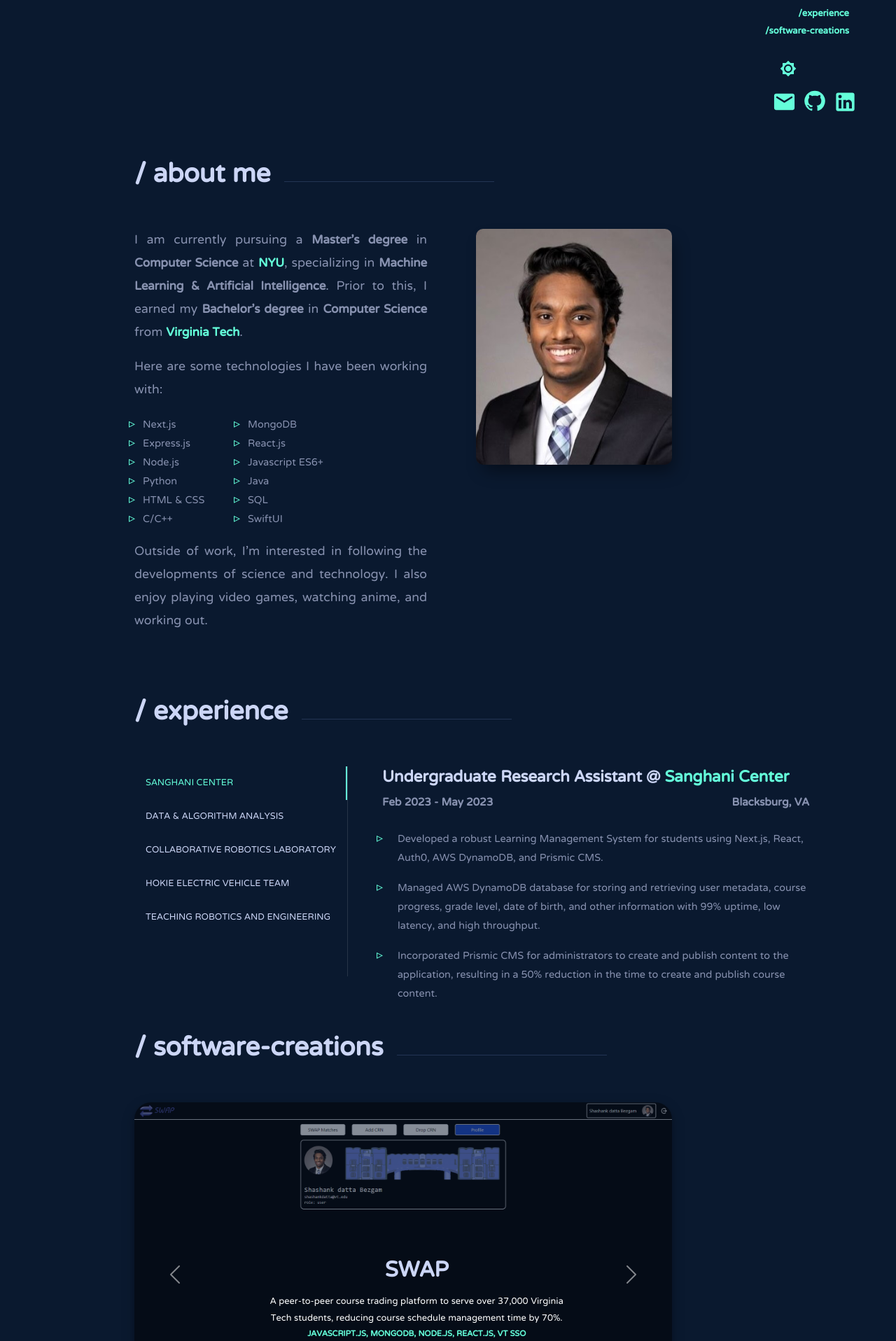
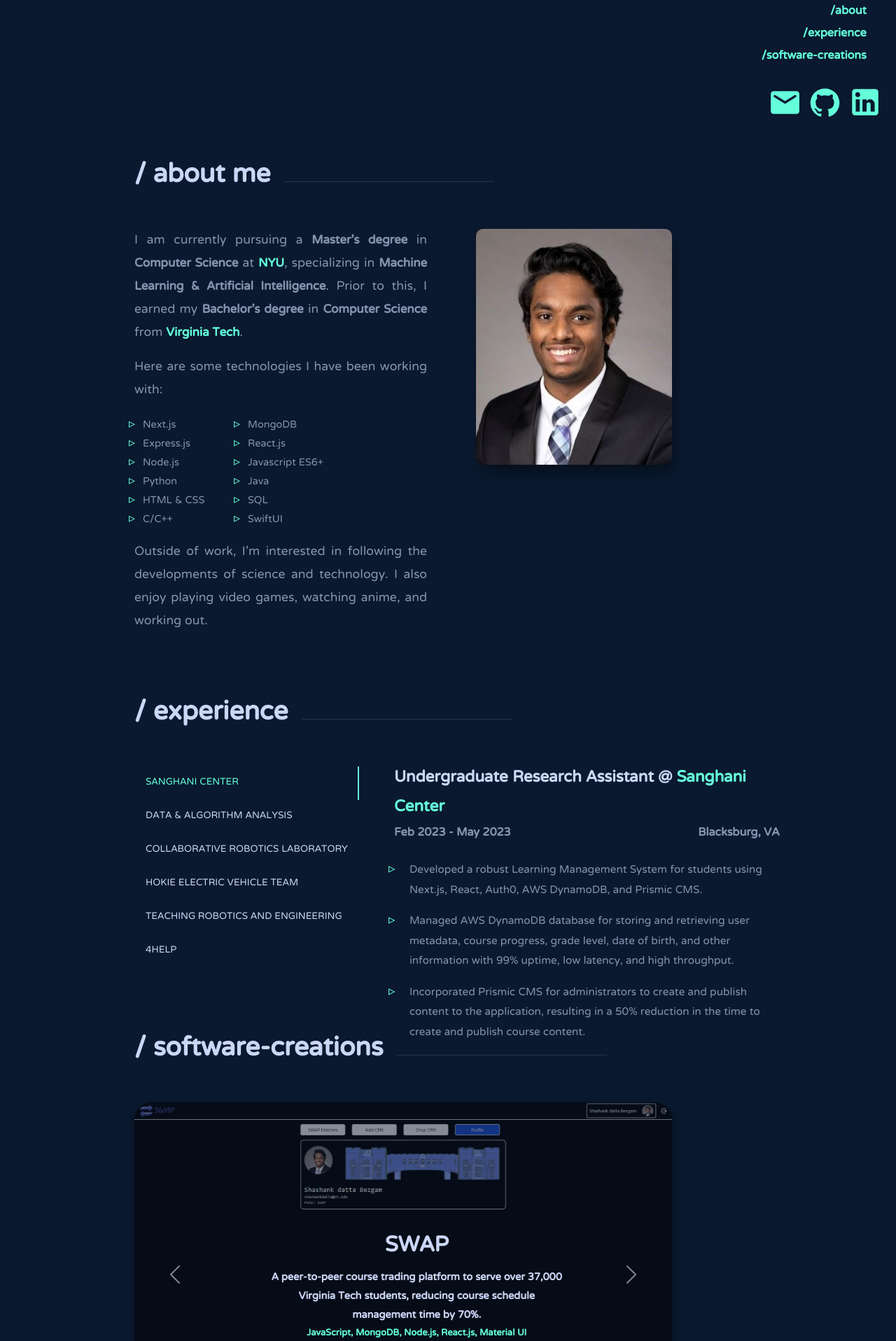
Before and after one commit to shashankdatta/Shashankdatta, a Next.js app: page / in a window 1280 px wide. Shown: the part 584-2500 px from the top of the page at 70% size. Built offline with nearby package versions, Linux system fonts and the light colour scheme.

Commit message:
Ready For Launch

```diff
--- a/src/app/Providers.js
+++ b/src/app/Providers.js
@@ -1,34 +1,8 @@
 "use client";
 
 import { ThemeProvider } from "@mui/material/styles";
-// import useMediaQuery from "@mui/material/useMediaQuery";
-import { useState, useMemo, createContext } from "react";
-import { lightTheme, darkTheme } from "@/styles/Theme";
+import theme from "@/styles/Theme";
 
-export const ColorModeContext = createContext({ toggleColorMode: () => {} });
-
-export function Providers({ children }) {
-  // const prefersDarkMode = useMediaQuery("(prefers-color-scheme: dark)");
-
-  const [mode, setMode] = useState("dark");
-
-  const colorMode = useMemo(
-    () => ({
-      toggleColorMode: () => {
-        setMode((prevMode) => (prevMode === "light" ? "dark" : "light"));
-      },
-    }),
-    []
-  );
-
-  const theme = useMemo(
-    () => (mode === "light" ? lightTheme : darkTheme),
-    [mode]
-  );
-
-  return (
-    <ColorModeContext.Provider value={colorMode}>
-      <ThemeProvider theme={theme}> {children} </ThemeProvider>
-    </ColorModeContext.Provider>
-  );
+export default function Providers({ children }) {
+  return <ThemeProvider theme={theme}> {children} </ThemeProvider>;
 }
--- a/src/app/ThemeSwitcherToggle.js
+++ /dev/null
@@ -1,27 +0,0 @@
-"use client";
-
-import { useTheme } from "@mui/material/styles";
-import { useContext } from "react";
-import IconButton from "@mui/material/IconButton";
-import Brightness4Icon from "@mui/icons-material/Brightness4";
-import Brightness7Icon from "@mui/icons-material/Brightness7";
-import { ColorModeContext } from "./Providers";
-
-export default function ThemeSwitcherToggle() {
-  const theme = useTheme();
-  const colorMode = useContext(ColorModeContext);
-
-  return (
-    <IconButton
-      sx={{ ml: 1 }}
-      onClick={colorMode.toggleColorMode}
-      color="greenBright"
-    >
-      {theme.palette.mode === "dark" ? (
-        <Brightness7Icon />
-      ) : (
-        <Brightness4Icon />
-      )}
-    </IconButton>
-  );
-}
--- a/src/app/layout.js
+++ b/src/app/layout.js
@@ -1,7 +1,7 @@
 import "./globals.css";
 
 import { myNTR } from "@/fonts/fonts";
-import { Providers } from "./Providers";
+import Providers from "./Providers";
 
 export const metadata = {
   title: "Shashank",
--- a/src/components/JobList.js
+++ b/src/components/JobList.js
@@ -43,7 +43,9 @@
       >
         {value === index && (
           <Box p={3}>
-            <Typography component={componentType}>{children}</Typography>
+            <Typography style={{ maxWidth: "43vw" }} component={componentType}>
+              {children}
+            </Typography>
           </Box>
         )}
       </div>
@@ -83,11 +85,14 @@
   "& .MuiTabs-indicator": {
     backgroundColor: theme.palette.greenBright.main,
   },
+  "& .MuiTabs-scrollButtons": {
+    color: theme.palette.greenBright.main,
+  },
 }));
 
 const StyledTab = styled(Tab)(({ theme }) => ({
   color: theme.palette.lightestSlate.main,
-  fontSize: "16px",
+  fontSize: "17px",
   fontFamily: "--font-ntr, ",
   "&.Mui-selected": {
     color: theme.palette.greenBright.main,
--- a/src/components/Projects.js
+++ b/src/components/Projects.js
@@ -43,7 +43,7 @@
                   <h3>{spotlightProjects[key]["title"]}</h3>
                   <div>
                     {spotlightProjects[key]["desc"]}
-                    <p className="techStack">
+                    <p className="techstack">
                       {spotlightProjects[key]["techStack"]}
                     </p>
                   </div>
--- a/src/components/SidebarNav.js
+++ b/src/components/SidebarNav.js
@@ -6,9 +6,8 @@
 import LinkedInIcon from "@mui/icons-material/LinkedIn";
 import GitHubIcon from "@mui/icons-material/GitHub";
 import { IconButton } from "@mui/material";
-import styles from "../styles/SidebarNav.module.css";
+import styles from "@/styles/SidebarNav.module.css";
 import FadeInSection from "./FadeInSection";
-import ThemeSwitcherToggle from "@/app/ThemeSwitcherToggle";
 import Link from "next/link";
 
 const isMobile =
@@ -43,11 +42,6 @@
           </Sidenav.Body>
         </Sidenav>
       )}
-      <div className={styles["sidebar-toggle"]}>
-        <FadeInSection>
-          <ThemeSwitcherToggle />
-        </FadeInSection>
-      </div>
       <div className={styles["sidebar-logos"]}>
         <FadeInSection delay={`${navlinks.length + 1}00ms`}>
           <IconButton
@@ -59,7 +53,7 @@
           >
             <EmailRoundedIcon
               color="greenBright"
-              style={{ fontSize: "35px" }}
+              style={{ fontSize: "49px" }}
               sx={{
                 "&:hover": {
                   color: "var(--lightestSlate)",
@@ -78,7 +72,7 @@
           >
             <GitHubIcon
               color="greenBright"
-              style={{ fontSize: "32px" }}
+              style={{ fontSize: "45px" }}
               sx={{
                 "&:hover": {
                   color: "var(--lightestSlate)",
@@ -96,7 +90,7 @@
           >
             <LinkedInIcon
               color="greenBright"
-              style={{ fontSize: "35px" }}
+              style={{ fontSize: "50px" }}
               sx={{
                 "&:hover": {
                   color: "var(--lightestSlate)",
--- a/src/json/experienceData.json
+++ b/src/json/experienceData.json
@@ -28,7 +28,7 @@
     ]
   },
   "Hokie Electric Vehicle Team": {
-    "jobTitle": "Connected and Automated Vehicles Sub Team Member @",
+    "jobTitle": "Connected & Automated Vehicles Sub Team Member @",
     "duration": "January 2022 - May 2023",
     "location": "Blacksburg, VA",
     "desc": [
@@ -45,5 +45,15 @@
       "Delivered a positive learning experience for members, resulting in a ~75% growth in membership.",
       "Recruited 4 new officers, formed an executive board, and secured a faculty adviser for the club."
     ]
+  },
+  "4Help": {
+    "jobTitle": "IT Student Consultant @",
+    "duration": "March 2022 - October 2022",
+    "location": "Blacksburg, VA",
+    "desc": [
+      "Provided comprehensive technical support to students, faculty, and staff, addressing software installations, password changes, and network troubleshooting as a 4Help IT Student Consultant at Virginia Tech.",
+      "Delivered exceptional customer service by promptly resolving IT-related issues, demonstrating strong problem-solving skills and effective communication with users.",
+      "Collaborated with a diverse team of IT professionals, contributing to the smooth operation of Virginia Tech's IT services and continuously improving support processes."
+    ]
   }
 }
--- a/src/json/projectsData.json
+++ b/src/json/projectsData.json
@@ -3,7 +3,7 @@
     "Swap": {
       "title": "SWAP",
       "desc": "A peer-to-peer course trading platform to serve over 37,000 Virginia Tech students, reducing course schedule management time by 70%.",
-      "techStack": "JAVASCRIPT.JS, MONGODB, NODE.JS, REACT.JS, VT SSO",
+      "techStack": "JavaScript, MongoDB, Node.js, React.js, Material UI",
       "link": "https://github.com/rmruss2022/SWAP",
       "open": "https://swap-vt.vercel.app",
       "image": "/assets/swap.png"
@@ -13,7 +13,7 @@
   "All Projects": {
     "SWAP": {
       "desc": "A peer-to-peer course trading platform to serve over 37,000 Virginia Tech students, reducing course schedule management time by 70%.",
-      "techStack": "JAVASCRIPT.JS, MONGODB, NODE.JS, REACT.JS, VT SSO",
+      "techStack": "JavaScript, MongoDB, Node.js, React.js, Material UI",
       "link": "https://github.com/rmruss2022/SWAP",
       "open": "https://swap-vt.vercel.app"
     }
--- a/src/styles/Experience.module.css
+++ b/src/styles/Experience.module.css
@@ -46,7 +46,7 @@
   display: flex;
   justify-content: space-between;
   font-family: var(--font-ntr);
-  font-size: 19px;
+  font-size: 20px;
   font-weight: bold;
   color: var(--slate);
 }
@@ -95,7 +95,7 @@
   position: relative;
   padding-left: 30px;
   padding-bottom: 16px;
-  font-size: 18px;
+  font-size: 19px;
   color: var(--slate);
 }
 
--- a/src/styles/MyCarousel.css
+++ b/src/styles/MyCarousel.css
@@ -29,16 +29,16 @@
   color: var(--lightest-slate);
 }
 
-.carousel-caption p {
+.carousel-caption div {
   font-family: var(--font-ntr);
   font-weight: bold;
   font-size: 18px;
   color: var(--lightest-slate);
 }
 
-.carousel-caption p.techStack {
+.carousel-caption p.techstack {
   font-family: var(--font-ntr);
-  font-size: 14px;
+  font-size: 16px;
   font-weight: bold;
   color: var(--green-bright);
 }
--- a/src/styles/SidebarNav.module.css
+++ b/src/styles/SidebarNav.module.css
@@ -4,7 +4,7 @@
   align-items: flex-start;
   position: fixed;
   right: 0;
-  padding-right: 5%;
+  padding-right: 3%;
   bottom: 5%;
   background-color: transparent;
 }
@@ -20,21 +20,17 @@
   font-family: var(--font-ntr);
   letter-spacing: 0em;
   line-height: 1.6em;
-  font-size: 16px;
+  font-size: 20px;
   padding: 0.2em;
   font-weight: bold;
 }
 
 .sidebar-logos {
-  padding-top: 5px;
   width: 70px;
   display: flex;
   flex-direction: row;
+  align-items: center;
   justify-content: space-between;
-  padding-bottom: 8px;
-}
-
-.sidebar-toggle {
 }
 
 .sidebar-nav img {
--- a/src/styles/Theme.js
+++ b/src/styles/Theme.js
@@ -1,6 +1,6 @@
 import { createTheme } from "@mui/material/styles";
 
-export const darkTheme = createTheme({
+const theme = createTheme({
   typography: {
     fontFamily: "var(--font-ntr)",
   },
@@ -15,7 +15,6 @@
     },
   },
   palette: {
-    mode: "dark",
     darkNavy: {
       main: "#020c1b", // --dark-navy
     },
@@ -52,54 +51,4 @@
   },
 });
 
-export const lightTheme = createTheme({
-  typography: {
-    fontFamily: "var(--font-ntr)",
-  },
-  components: {
-    MuiButton: {
-      variants: [
-        {
-          props: { size: "extraLarge" },
-          style: { fontSize: "22px", padding: "15px 30px" },
-        },
-      ],
-    },
-  },
-  palette: {
-    mode: "light",
-    darkNavy: {
-      main: "#020c1b", // --dark-navy
-    },
-    navy: {
-      main: "#0a192f", // --navy
-    },
-    lightNavy: {
-      main: "#112240", // --light-navy
-    },
-    lightestNavy: {
-      main: "#233554", // --lightest-navy
-    },
-    navyShadow: {
-      main: "rgba(2, 12, 27, 0.7)", // --navy-shadow
-    },
-    slate: {
-      main: "#8892b0", // --slate
-    },
-    lightSlate: {
-      main: "#a8b2d1", // --light-slate
-    },
-    lightestSlate: {
-      main: "#ccd6f6", // --lightest-slate
-    },
-    white: {
-      main: "#e6f1ff", // --white
-    },
-    greenBright: {
-      main: "#64ffda", // --green-bright
-    },
-    greenTint: {
-      main: "rgba(100, 255, 218, 0.1)", // --green-tint
-    },
-  },
-});
+export default theme;
```
